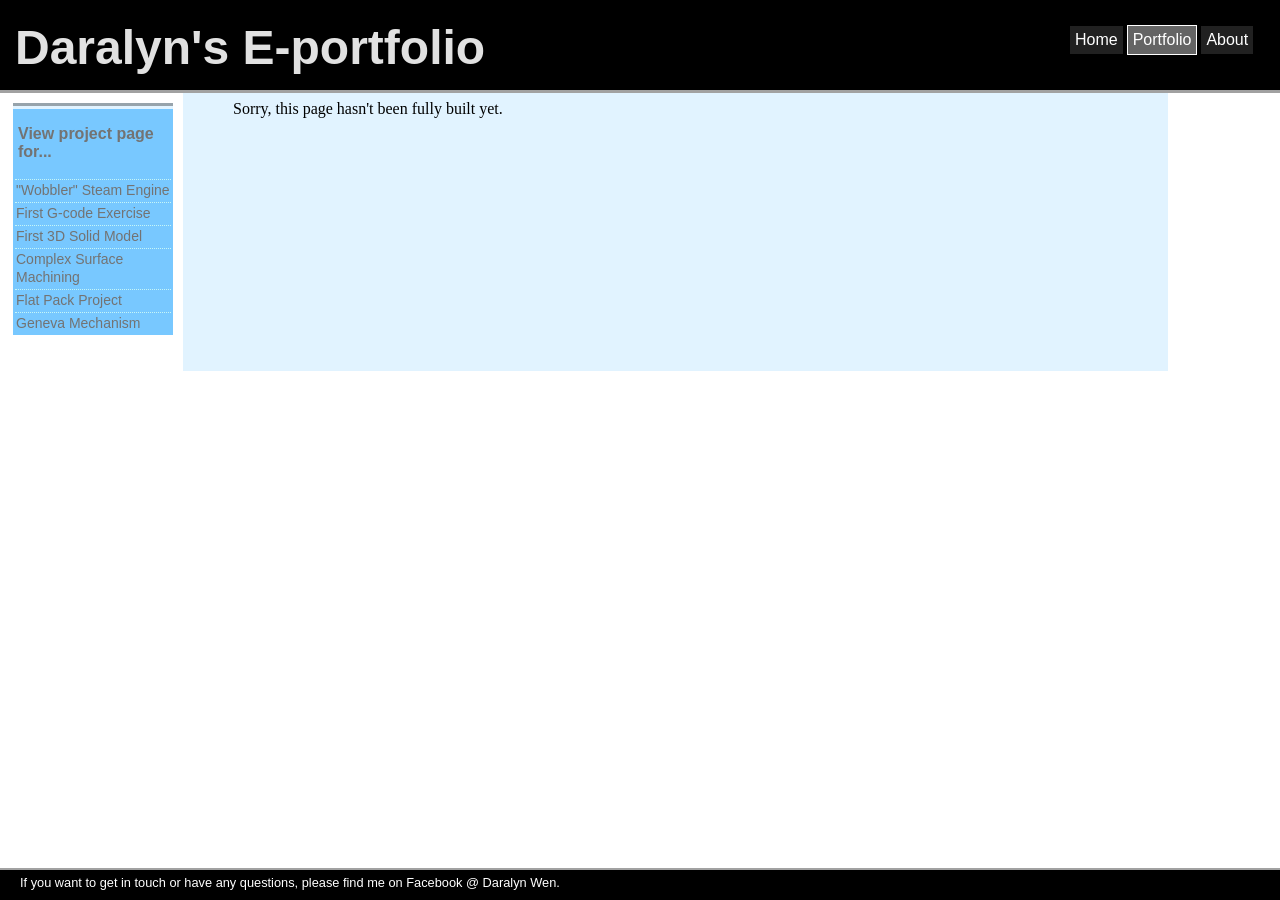
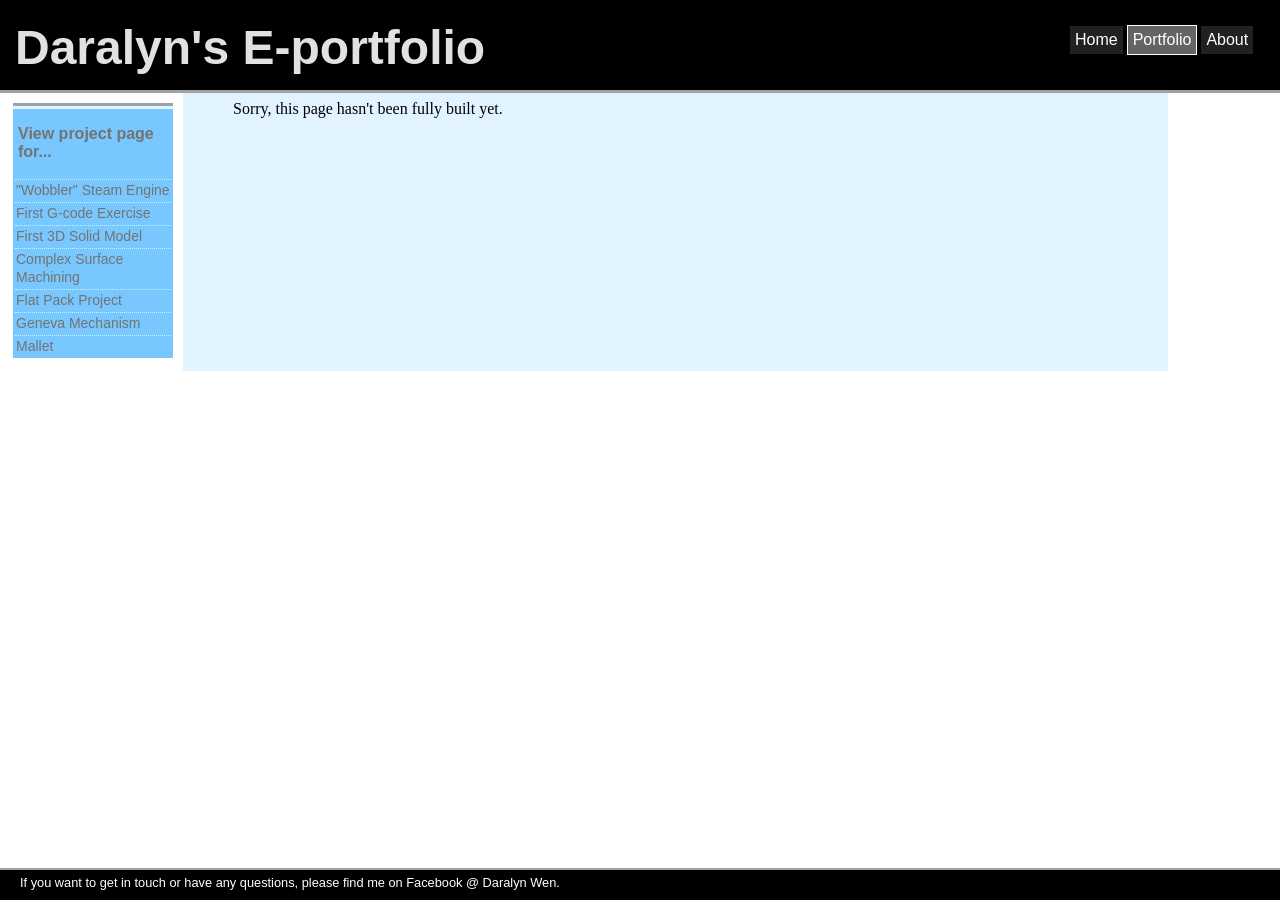
Before and after one commit to daralyn/daralyn.github.io, a Jekyll site: the page built from portfolio/engineering/complex-surface-machining.html, in a window 1280 px wide. Built offline with Jekyll 4.4.1, drawn with Linux system fonts in a browser that asks for light colours.

Commit message:
Update complex-surface-machining.html

```diff
--- a/portfolio/engineering/complex-surface-machining.html
+++ b/portfolio/engineering/complex-surface-machining.html
@@ -24,6 +24,9 @@ title: Daralyn's Engineering Portfolio - Complex Surface Machining
 				<tr class="sidelist">
 					<td class="sidelinks"><a class="sidelinkreg" href="https://daralyn.github.io/portfolio/engineering/geneva-mechanism">Geneva Mechanism</a></td>
 				</tr>
+				<tr class="sidelist">
+					<td class="sidelinks"><a class="sidelinkreg" href="https://daralyn.github.io/portfolio/engineering/mallet">Mallet</a></td>
+				</tr>
 			</tbody>
 		</table>
 </div> <!-- sidebar-->
```
